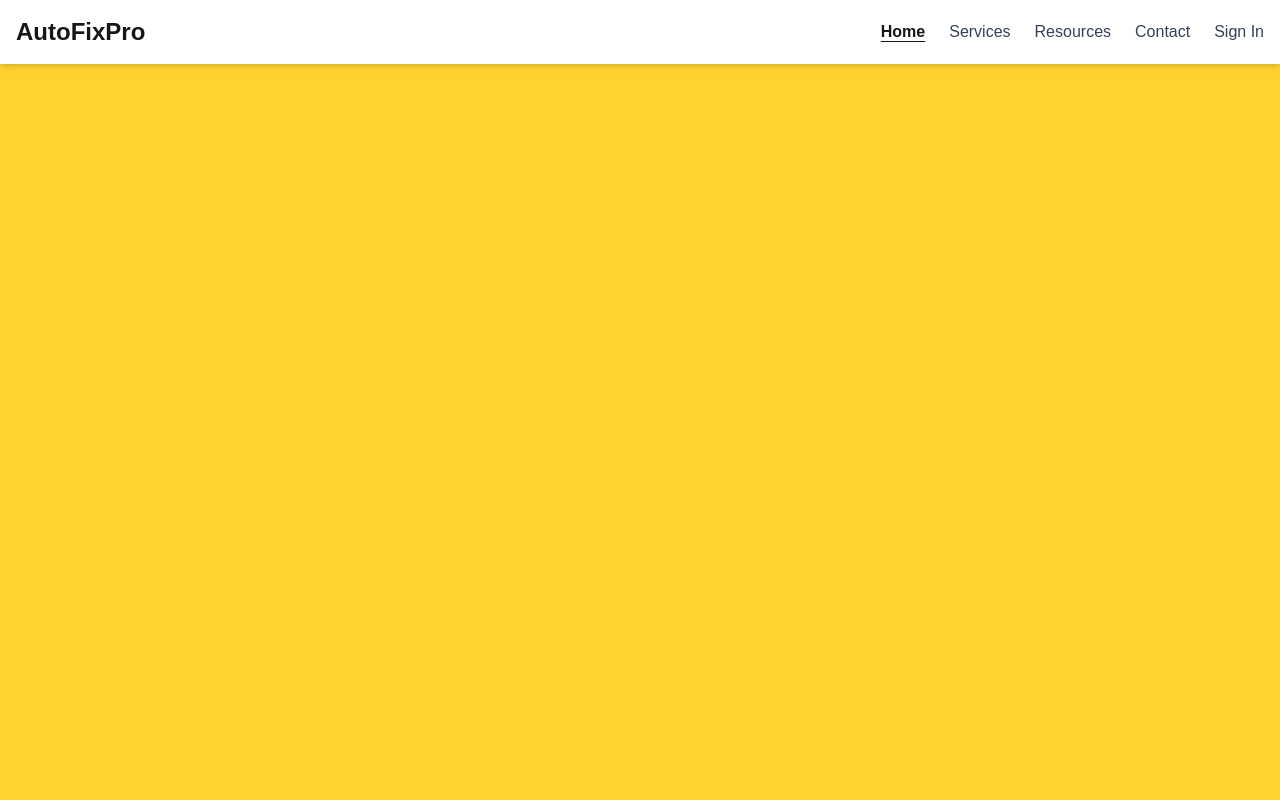
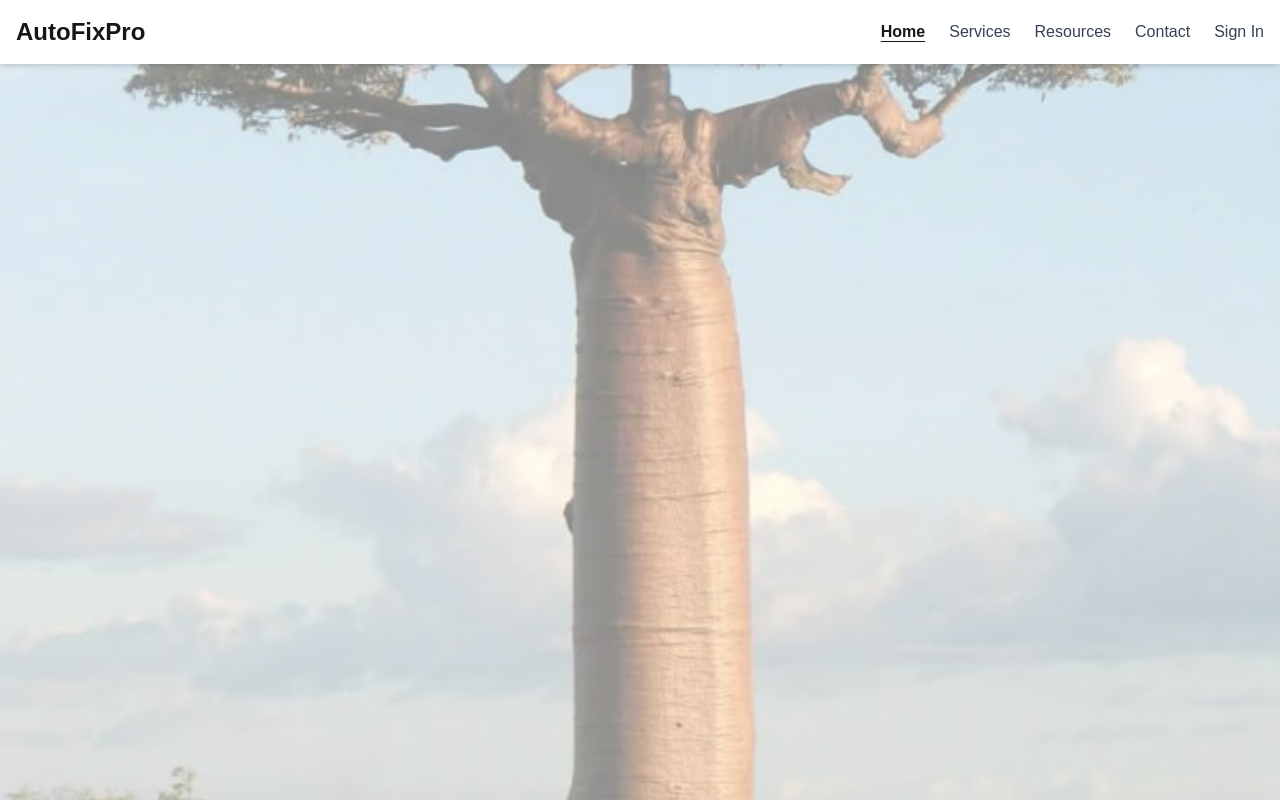
Before and after one commit to CGAJAY/AutoMate, a Next.js app in the folder frontend/: page / in a window 1280 px wide. Built offline with nearby package versions, Linux system fonts and the light colour scheme.

Commit message:
WIP: updated header and homepage

```diff
--- a/frontend/app/components/Header.tsx
+++ b/frontend/app/components/Header.tsx
@@ -62,7 +62,7 @@ export default function Header() {
             animate={{ y: 0, opacity: 1 }}
             exit={{ y: -300, opacity: 0 }}
             transition={{ duration: 0.5, ease: "easeInOut" }}
-            className="fixed top-0 left-0 w-full h-screen z-50 bg-[rgba(60,158,192,0.36)] backdrop-blur-[7.2px] rounded-[16px] shadow-[0_4px_30px_rgba(0,0,0,0.1)] flex flex-col items-center justify-center gap-6 px-6"
+            className="fixed top-0 left-0 w-full h-screen z-50 bg-[rgba(60,158,192,0.36)] backdrop-blur-[7.2px]  flex flex-col items-center justify-center gap-6 px-6"
           >
             <button onClick={closeMenu} className="absolute top-6 right-6 text-white">
               <X size={28} />
--- a/frontend/app/page.tsx
+++ b/frontend/app/page.tsx
@@ -1,11 +1,22 @@
-// import Image from "next/image";
-
+import Image from "next/image";
 import Header from "./components/Header";
 
 export default function Home() {
   return (
-    <div className="bg-amber-300 min-h-screen">
-      <Header />
+    <div className="relative min-h-screen ">
+      {/* Background image */}
+      <Image
+        src="/baobao.jpg" // no need to include 'public' in path
+        alt="Hero Image"
+        fill
+        className="object-cover object-center opacity-50 z-0"
+        priority
+      />
+
+      {/* Content on top */}
+      <div className="relative z-10">
+        <Header />
+      </div>
     </div>
   );
 }
```
Also changed, not shown: frontend/public/baobao.jpg (added).
